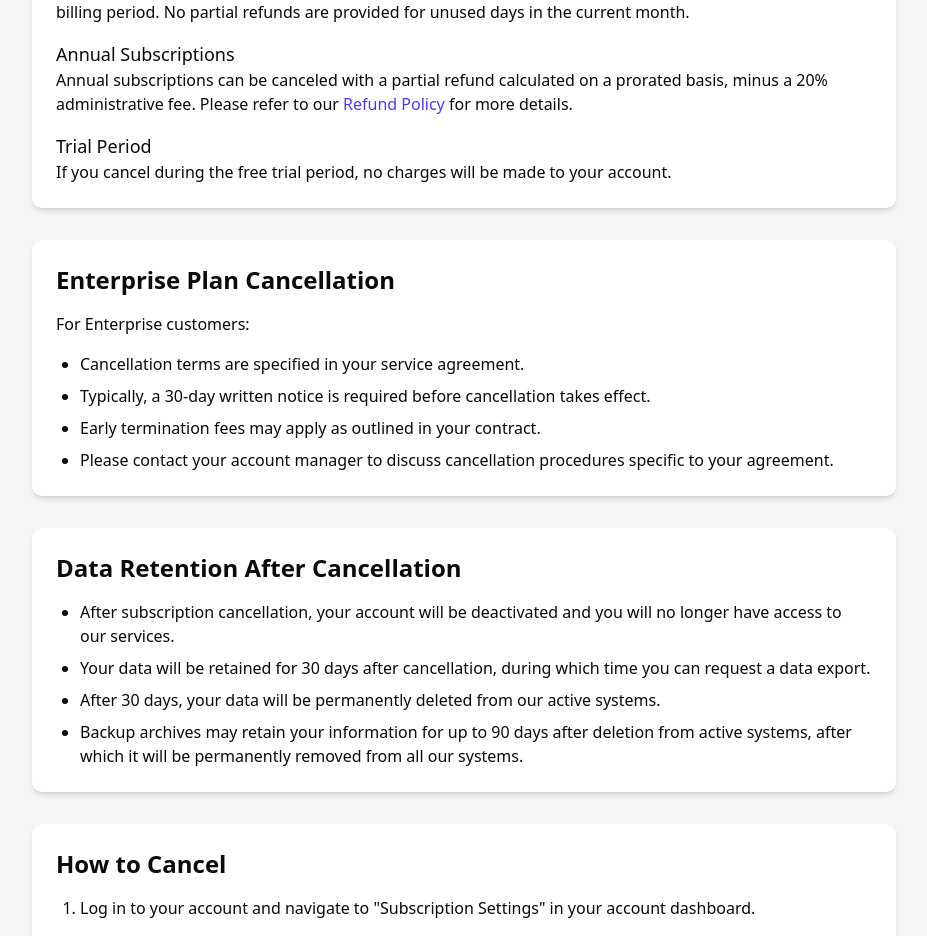
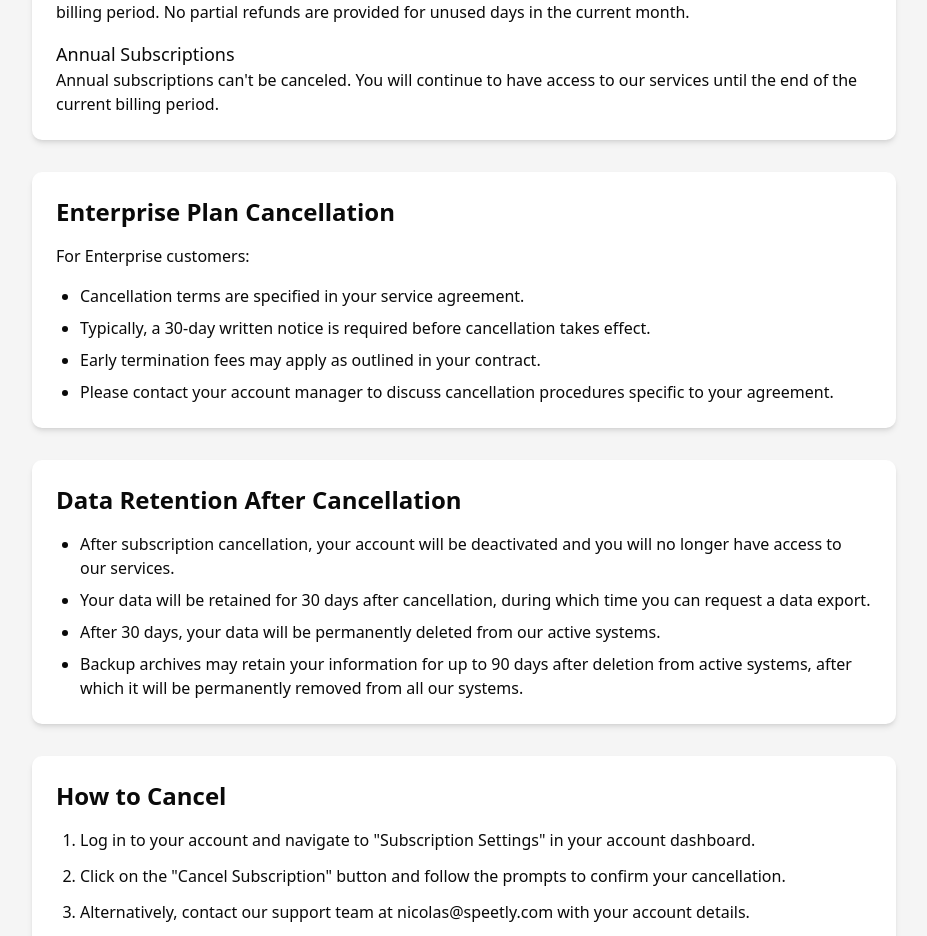
Before and after one commit to miicolas/speetch, a Next.js app: page /policies/cancellation in a window 1280 px wide. Shown: the part 560-1496 px from the top of the page, without its empty margins (176-1103 px from the left). Built offline with nearby package versions, Linux system fonts and the light colour scheme.

Commit message:
feat: legal email update

```diff
--- a/app/(client)/(legal)/policies/cancellation/page.tsx
+++ b/app/(client)/(legal)/policies/cancellation/page.tsx
@@ -29,14 +29,7 @@ export default function CancellationPage() {
           <div>
             <h3 className="text-lg font-medium">Annual Subscriptions</h3>
             <p>
-              Annual subscriptions can be canceled with a partial refund calculated on a prorated basis, minus a 20% administrative fee. Please refer to our <a href="/policies/refunds" className="text-indigo-600 hover:underline">Refund Policy</a> for more details.
-            </p>
-          </div>
-
-          <div>
-            <h3 className="text-lg font-medium">Trial Period</h3>
-            <p>
-              If you cancel during the free trial period, no charges will be made to your account.
+              Annual subscriptions can't be canceled. You will continue to have access to our services until the end of the current billing period.
             </p>
           </div>
         </div>
@@ -70,7 +63,7 @@ export default function CancellationPage() {
         <ol className="list-decimal pl-6 space-y-3">
           <li>Log in to your account and navigate to "Subscription Settings" in your account dashboard.</li>
           <li>Click on the "Cancel Subscription" button and follow the prompts to confirm your cancellation.</li>
-          <li>Alternatively, contact our support team at support@speetly.com with your account details.</li>
+          <li>Alternatively, contact our support team at nicolas@speetly.com with your account details.</li>
           <li>Enterprise customers should contact their account manager directly.</li>
         </ol>
         <p className="mt-4">
--- a/app/(client)/(legal)/policies/contact/page.tsx
+++ b/app/(client)/(legal)/policies/contact/page.tsx
@@ -18,7 +18,7 @@ export default function ContactPage() {
                     <div className="grid md:grid-cols-2 gap-6 mt-6">
                         <div className="space-y-3">
                             <h3 className="text-lg font-medium">By Email</h3>
-                            <p>support@speetly.com</p>
+                            <p>nicolas@speetly.com</p>
                             <p className="text-sm text-gray-500">
                                 Response within 24-48 business hours
                             </p>
```
